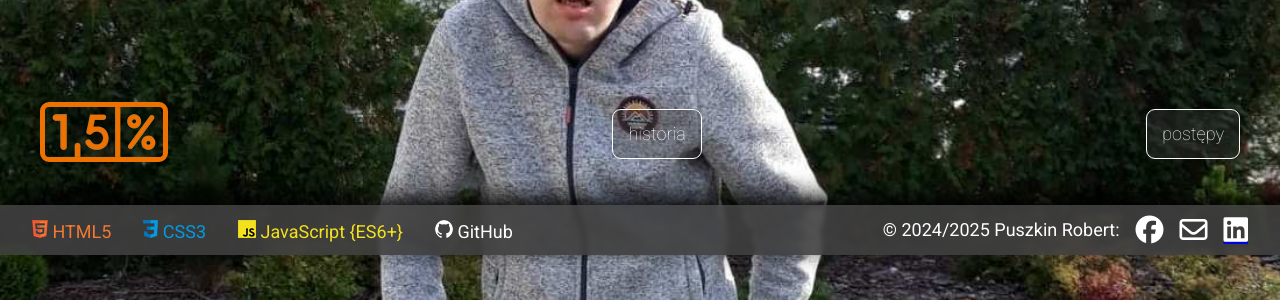
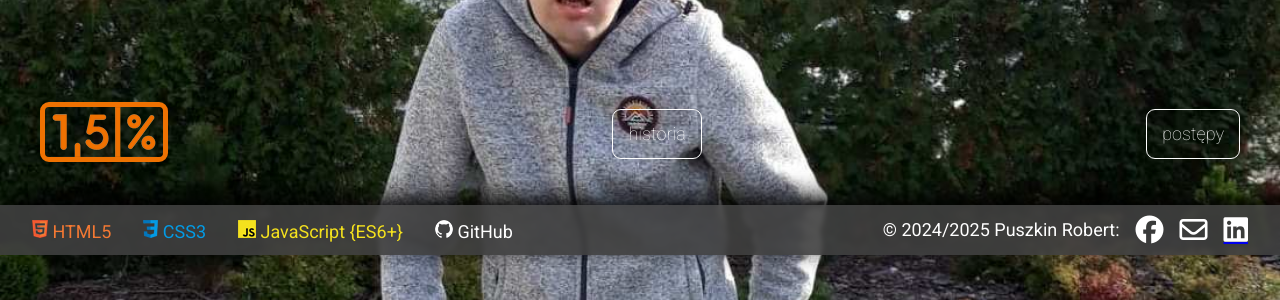
Before and after one commit to rpuszkin/rpuszkin.pl, a PHP site: page / in a window 1280 px wide. Shown: the part 545-845 px from the top of the page. Run offline with PHP 8.4, Linux system fonts and the light colour scheme; some libraries are stand-ins or nearby versions.

Commit message:
deleting cursor and bacground properties from .header-btn

```diff
--- a/style.css
+++ b/style.css
@@ -238,10 +238,8 @@ header .container:nth-of-type(3) {
   background-color: #fff;
 }
 .header-btn {
-  background: rgba(64, 64, 64, 0.33);
   font-weight: 300;
   text-decoration: none;
-  cursor: pointer;
   color: #fff;
   border: 1px solid #fff;
   border-radius: 9px;
```
